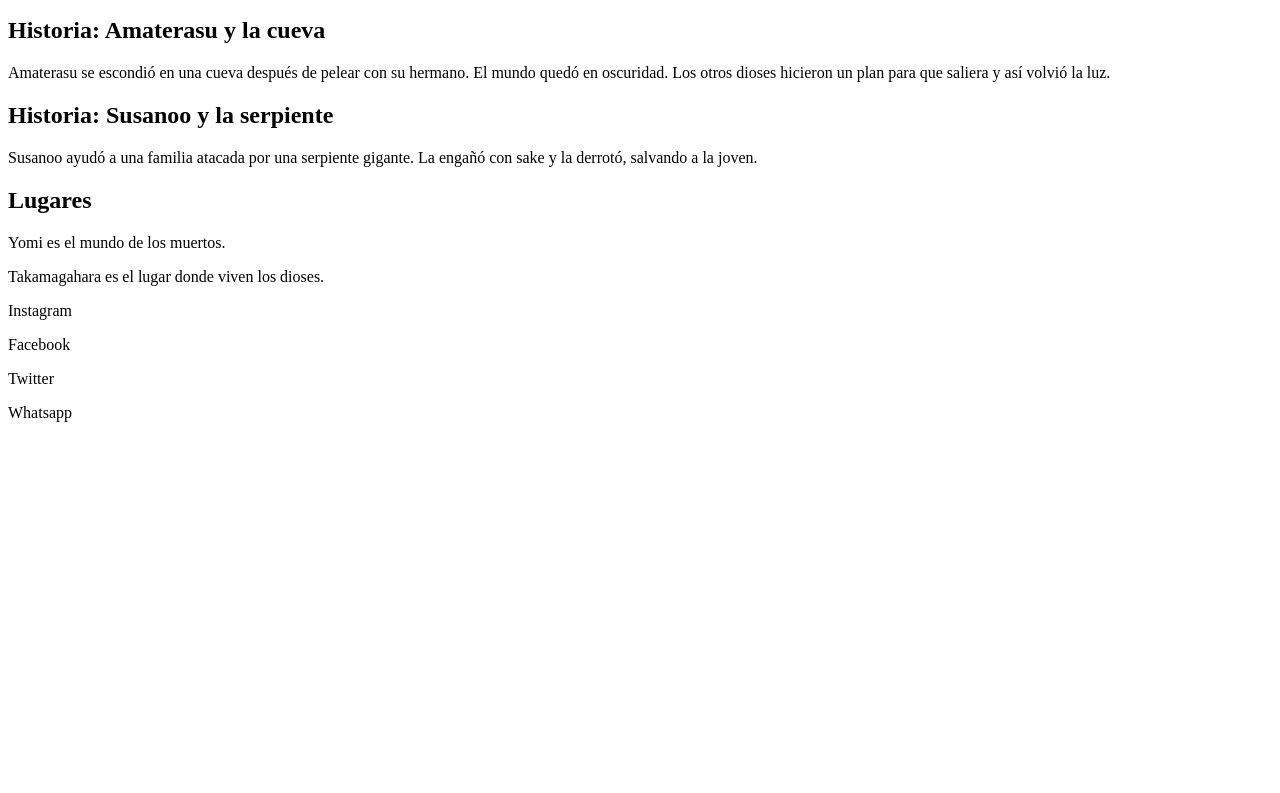
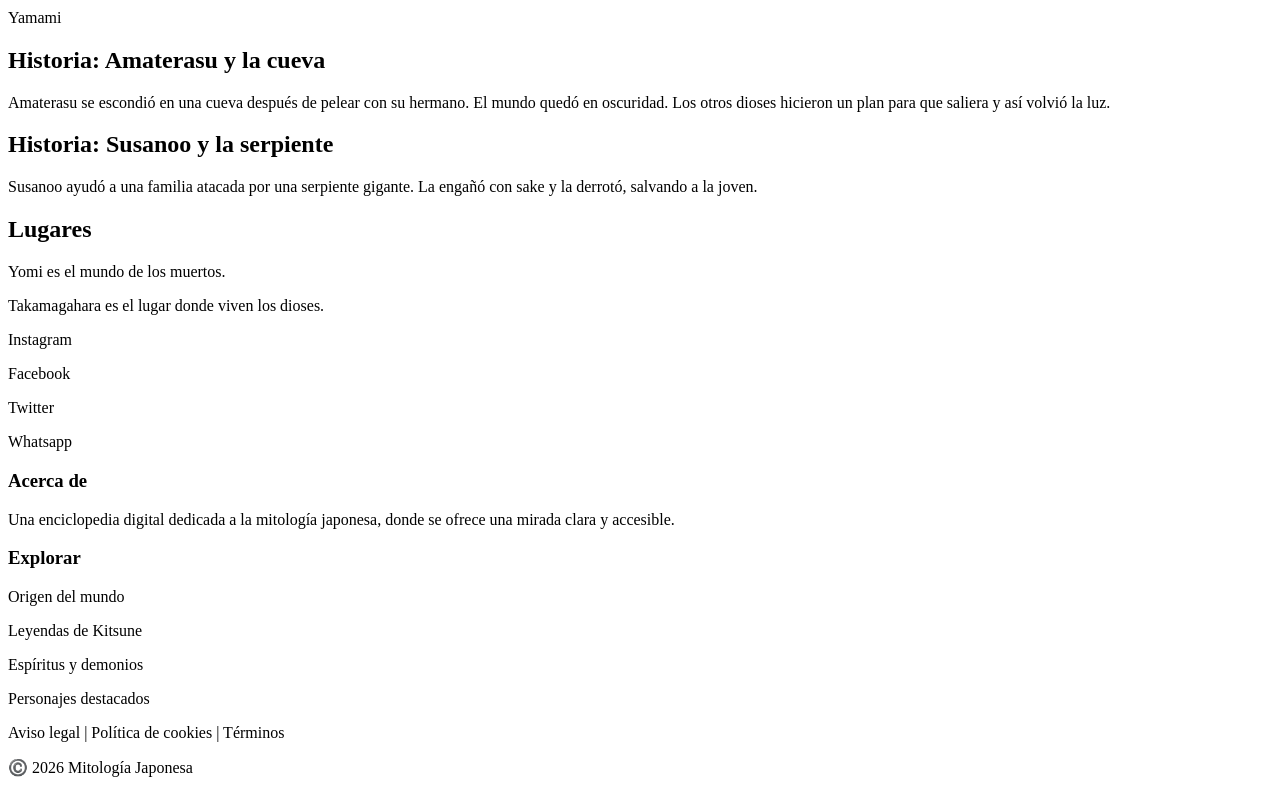
Before and after one commit to martinaalgranti-source/Mitolog-a-japonesa, a plain HTML site: page index.html in a window 1280 px wide. Shown: the part 1218-2011 px from the top of the page. Before the commit the page ends 1656 px from the top, so only its background shows below. Drawn offline with Linux system fonts and the light colour scheme.

Commit message:
Update footer with additional sections and content

```diff
--- a/index.html
+++ b/index.html
@@ -10,7 +10,7 @@
 
   <!-- HEADER -->
   <header>
-    <img src="logo.png" alt="logo" width="100">
+    <img src="logo.png" alt="logo" width="140">
     <h1>Mitología Japonesa</h1>
 
     <nav id="secundario">
@@ -75,12 +75,33 @@
 
   <!-- FOOTER -->
  <footer>
+
   <div>
     <p>Instagram</p>
     <p>Facebook</p>
     <p>Twitter</p>
     <p>Whatsapp</p>
   </div>
+
+  <div>
+    <h3>Acerca de</h3>
+    <p>
+      Una enciclopedia digital dedicada a la mitología japonesa,
+      donde se ofrece una mirada clara y accesible.
+    </p>
+  </div>
+
+  <div>
+    <h3>Explorar</h3>
+    <p>Origen del mundo</p>
+    <p>Leyendas de Kitsune</p>
+    <p>Espíritus y demonios</p>
+    <p>Personajes destacados</p>
+  </div>
+
+  <div>
+    <p>Aviso legal | Política de cookies | Términos</p>
+    <p>©️ 2026 Mitología Japonesa</p>
+  </div>
+
 </footer>
- </body>
-</html>
```
Lines whose indentation alone changed are shown as unchanged.
